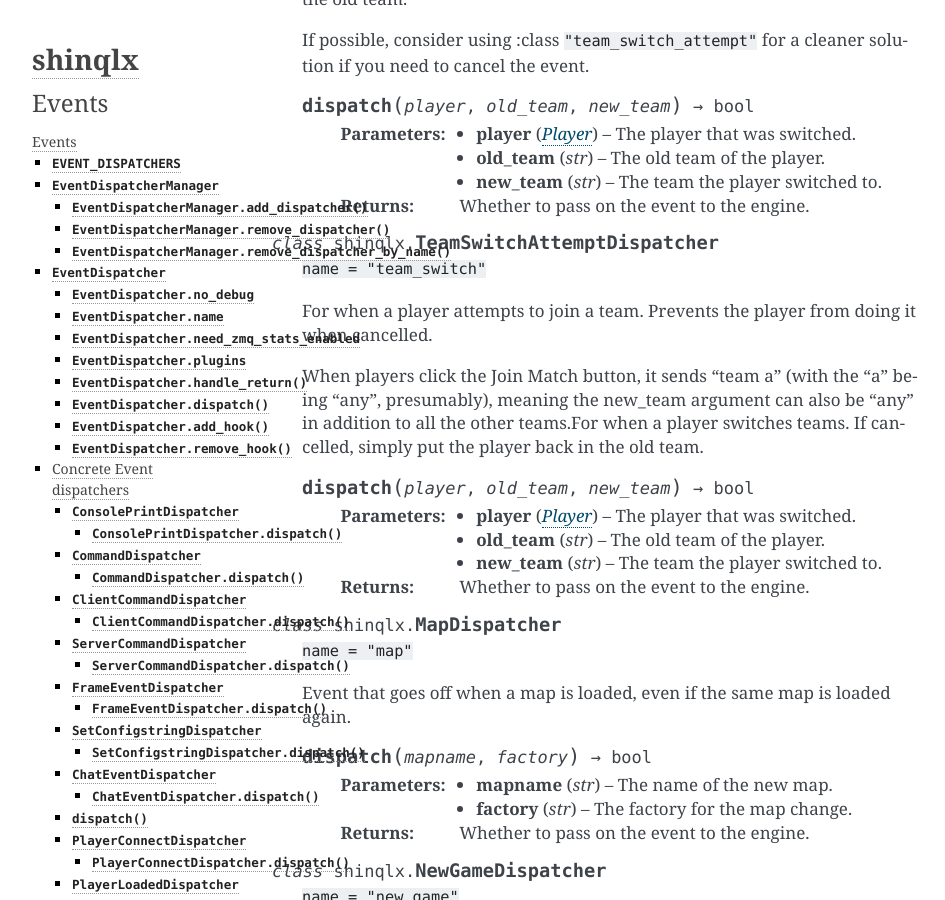
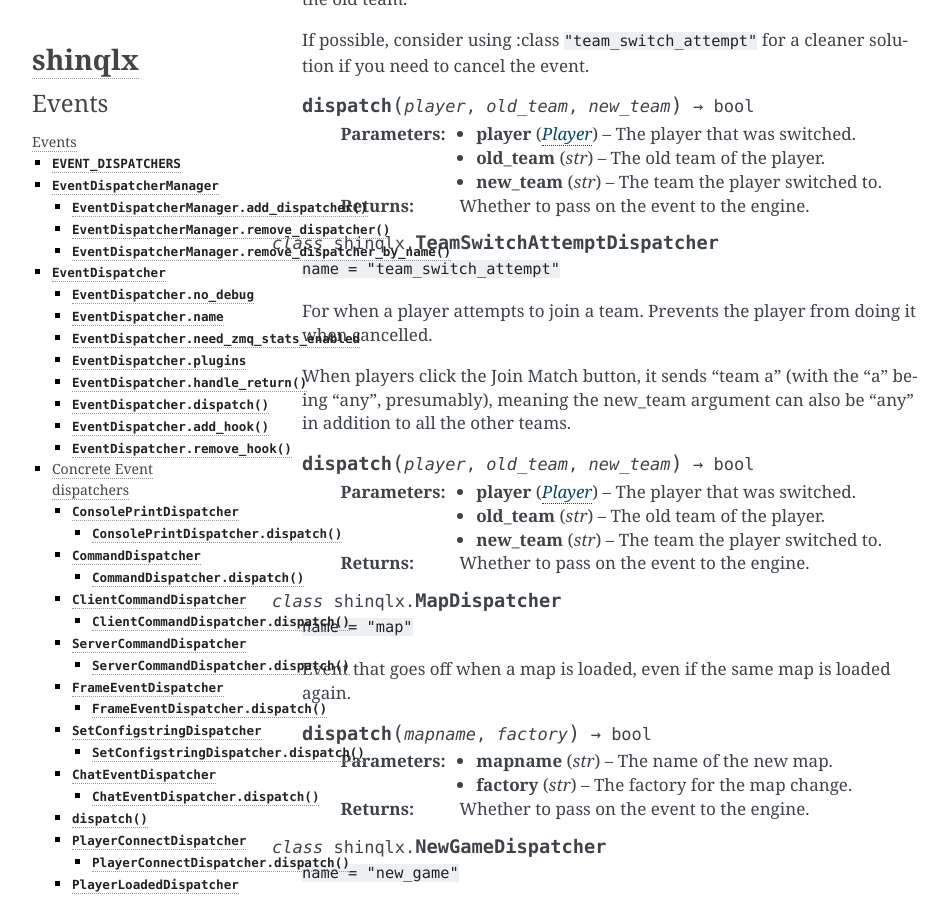
Before and after one commit to mgaertne/shinqlx, a Sphinx documentation site: the page built from docs/events.rst, in a window 1280 px wide and 900 px high, scrolled down 8941 px. Shown: the whole window, without its empty margins (148-1093 px from the left). Built offline with Sphinx 7.4.7, drawn with Linux system fonts in a browser that asks for light colours.

Commit message:
correct the event name of the team switch attempt dispatcher and drop a stray sentence

```diff
--- a/docs/events.rst
+++ b/docs/events.rst
@@ -404,11 +404,11 @@ Concrete Event dispatchers
 
 .. class:: TeamSwitchAttemptDispatcher
 
-   ``name = "team_switch"``
+   ``name = "team_switch_attempt"``
 
    For when a player attempts to join a team. Prevents the player from doing it when cancelled.
 
-   When players click the Join Match button, it sends "team a" (with the "a" being "any", presumably), meaning the new_team argument can also be "any" in addition to all the other teams.For when a player switches teams. If cancelled, simply put the player back in the old team.
+   When players click the Join Match button, it sends "team a" (with the "a" being "any", presumably), meaning the new_team argument can also be "any" in addition to all the other teams.
 
    .. method:: dispatch(player, old_team, new_team) -> bool
 
```
